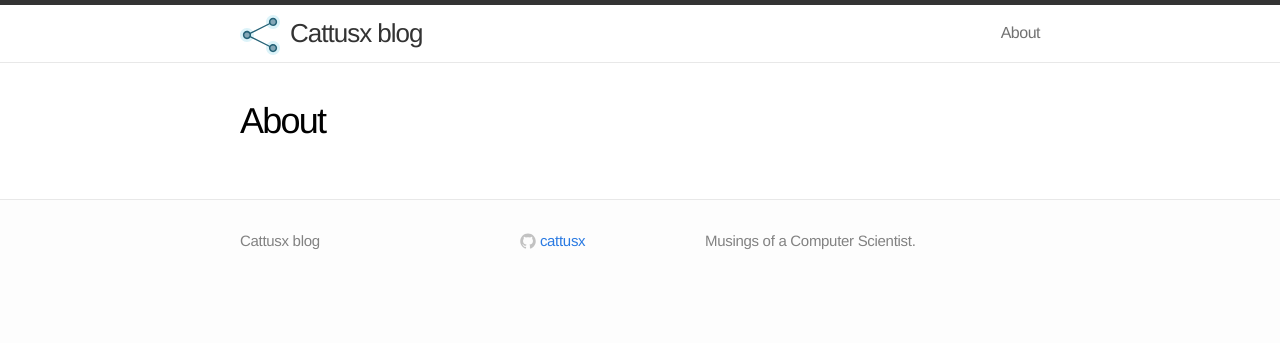
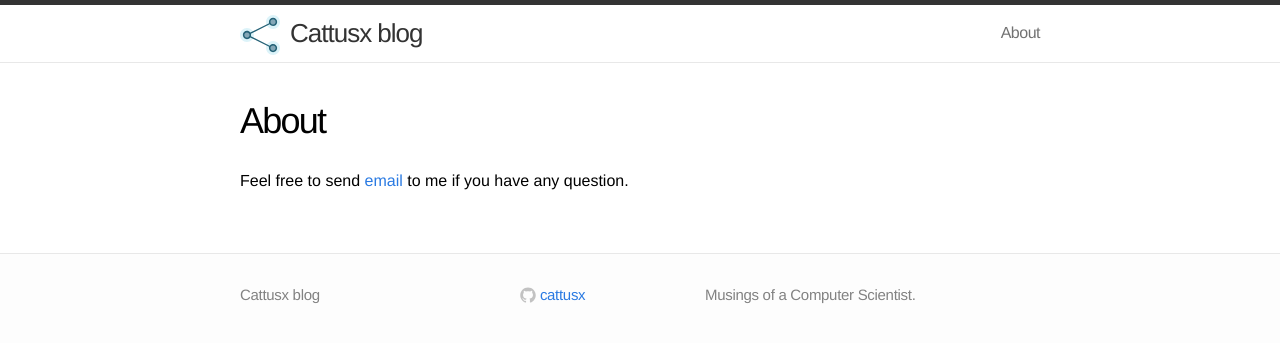
Before and after one commit to CattusX/cattusx.github.io, a Jekyll site: the page built from about.md, in a window 1280 px wide. Shown: the top 343 px of the page. Built offline with Jekyll 4.4.1, drawn with Linux system fonts in a browser that asks for light colours.

Commit message:
Initial GitHub pages site with Jekyll

```diff
--- a/about.md
+++ b/about.md
@@ -5,4 +5,4 @@ permalink: /about/
 includelink: true
 ---
 
-<!-- See my [website](https://karpathy.ai/). -->
+Feel free to send <a href="mailto:A2227428294@163.com">email</a> to me if you have any question.
```
